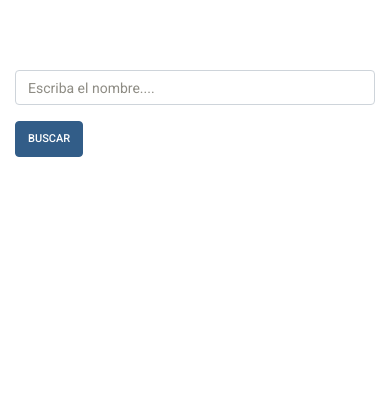
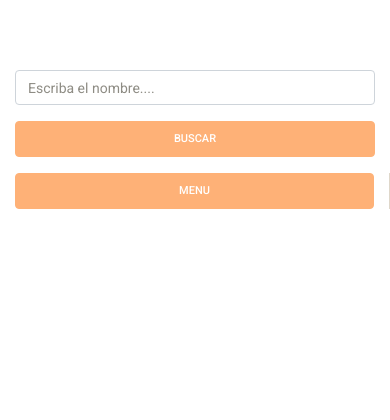
Before and after one commit to diegushier/avalon, a Yii app: template views/shows/series.php in a window 390 px wide. Shown: the top 420 px of the page. Run offline with PHP 8.4 and a stand-in for Yii, Linux system fonts and the light colour scheme; the template is opened without the code that fills it, so the values that code supplies are empty; form fields are guessed from the names that the template uses; some libraries are stand-ins or nearby versions.

Commit message:
R63 Ordenar películas, R64 Ordenar series

```diff
--- a/models/ShowsSearch.php
+++ b/models/ShowsSearch.php
@@ -74,11 +74,11 @@ class ShowsSearch extends Shows
         return $dataProvider;
     }
 
-    public function getObjetos($tipo, $params)
+    public function getObjetos($tipo, $params, $sort = null)
     {
         $this->load($params);
         $query = Shows::find();
-        $query->orderBy('id');
+        $query->orderBy(isset($sort) ? 'id' : $sort->orders);
         $query->andFilterWhere([
             'id' => $this->id,
             'productora_id' => $this->productora_id,
--- a/views/shows/_search.php
+++ b/views/shows/_search.php
@@ -8,7 +8,7 @@ use yii\bootstrap4\ActiveForm;
 /* @var $form yii\bootstrap4\ActiveForm */
 ?>
 
-<div class="shows-search">
+<div class="shows-search col-12">
 
     <?php $form = ActiveForm::begin([
         'action' => [$tipo],
@@ -20,8 +20,8 @@ use yii\bootstrap4\ActiveForm;
         </div>
 
 
-        <div class="form-group col-lg-1">
-            <?= Html::submitButton('Buscar', ['class' => 'btn btn-primary']) ?>
+        <div class="form-group col-sm-12 col-lg-1">
+            <?= Html::submitButton('Buscar', ['class' => 'btn btn-orange w-100']) ?>
         </div>
 
     </div>
--- a/views/shows/series.php
+++ b/views/shows/series.php
@@ -8,13 +8,22 @@ use yii\grid\GridView;
 /* @var $dataProvider yii\data\ActiveDataProvider */
 
 $this->title = 'Series';
-$this->params['breadcrumbs'][] = $this->title;
 ?>
-<div class="shows-series">
-
+<div class="shows-series row">
     <?php echo $this->render('_search', ['model' => $searchModel, 'tipo' => 'series']); ?>
-
-    <div class="container">
+    <div class="col-sm-12 col-lg-2 border-right">
+        <button class="btn btn-orange w-100" type="button" data-toggle="collapse" data-target="#menuSearch" aria-expanded="false" aria-controls="collapseExample">
+            Menu
+        </button>
+        <div class="collapse" id="menuSearch">
+            <ul class="list-group list-group-flush">
+                <li class="list-group-item text-center font-weight-bold">Ordenar por:</li>
+                <li class="list-group-item text-center"><?= $sort->link('nombre') ?></li>
+                <li class="list-group-item text-center"><?= $sort->link('fecha') ?></li>
+            </ul>
+        </div>
+    </div>
+    <div class="col-sm-12 col-lg-9">
         <div class="row">
             <?php foreach ($series as $series) : ?>
                 <div class="col-lg-3 col-sm-5 d-flex justify-content-center">
@@ -35,6 +44,4 @@ $this->params['breadcrumbs'][] = $this->title;
             <?php endforeach ?>
         </div>
     </div>
-
-
 </div>
```
Also changed, not shown: controllers/ShowsController.php (+29 -3 lines), views/libros/index.php (+1 -6 lines), views/shows/peliculas.php (+16 -7 lines).
